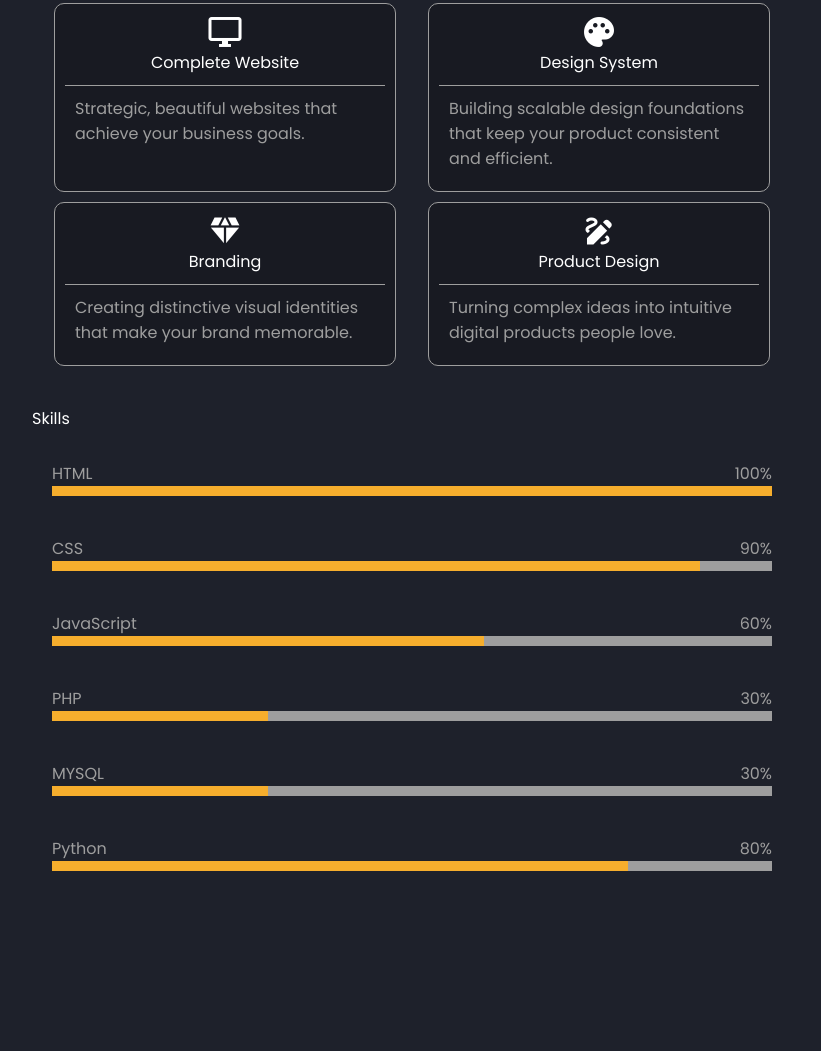
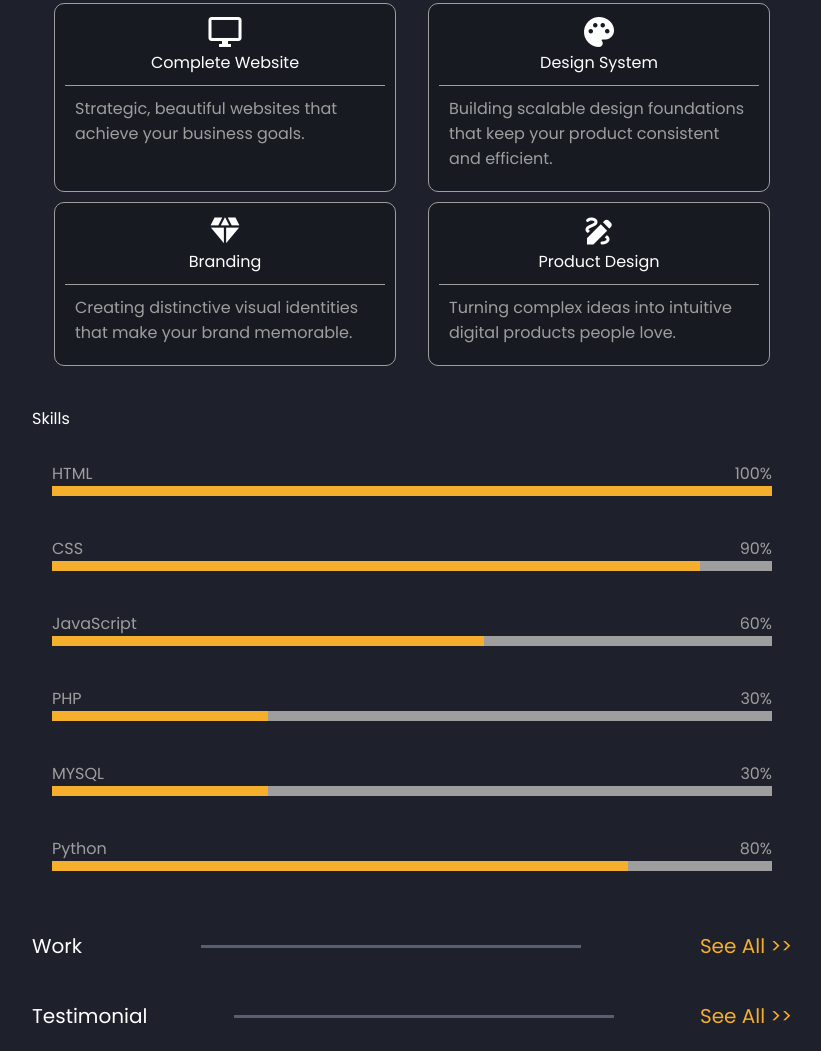
Before and after one commit to SupriyoPaulTM/SupriyoPaulTM.github.io, a plain HTML site: page sp2/index.html in a window 1280 px wide. Shown: the part 1192-2243 px from the top of the page, without its empty margins (228-1049 px from the left). Before the commit the page ends 2103 px from the top, so only its background shows below. Drawn offline with nearby package versions, Linux system fonts and the light colour scheme; a web font is replaced by a local one.

Commit message:
Skills Animation Fix

```diff
--- a/sp2/css/style.css
+++ b/sp2/css/style.css
@@ -314,6 +314,7 @@ section {
 
 .progress-bar {
   height: 100%;
-  width: 1px;
+  width: 1%;
+  transition: 3s;
   background-color: var(--clr-ylo);
 }
--- a/sp2/index.html
+++ b/sp2/index.html
@@ -38,7 +38,7 @@
     <!--- /Nav Bar --->
 
     <!--- Hero Section --->
-    <section class="hero" data-aos="fade-up" id="hero">
+    <section class="hero" data-aos="fade-up" id="home">
       <div class="hero-text">Welcome!</div>
       <img src="img/profile.jpeg">
       <div class="hero-text">I am</div>
@@ -124,9 +124,27 @@
         </div>
       </div>
     </section>
+    <!---About Section --->
 
+    <!-- Work Section -->
+    <section id="work" data-aos="fade-up">
+      <div class="heading">
+        <span class="title">Work</span>
+        <span class="hr"></span>
+        <a href="#work" class="link">See All >></a>
+      </div>
+    </section>
+    <!-- /Work Section -->
 
-    <!---About Section --->
+    <!-- Testimonial Section -->
+    <section id="testimonial" data-aos="fade-up">
+      <div class="heading">
+        <span class="title">Testimonial</span>
+        <span class="hr"></span>
+        <a href="#testimonial" class="link">See All >></a>
+      </div>
+    </section>
+    <!-- /testimonial Section -->
 
     <!---js files -->
     <script src="lib/typed.js/typed.umd.js"></script>
```
